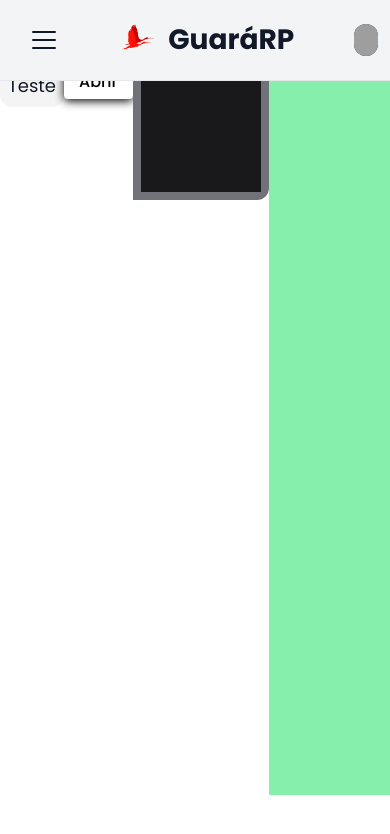
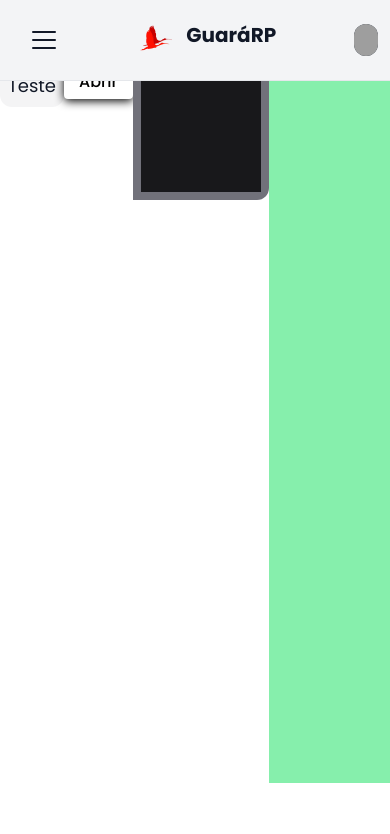
Before and after one commit to Teamtanic/Codigo-Frontend, a React (Vite) app: page /teste in a window 390 px wide. Shown: the top 834 px of the page. Built offline with nearby package versions, Linux system fonts and the light colour scheme; grey boxes are pictures that could not be loaded.

Commit message:
Add responsive

```diff
--- a/src/components/Heading.tsx
+++ b/src/components/Heading.tsx
@@ -23,9 +23,9 @@ export function Heading({
         className={clsx(
           "text-gray-900 dark:text-gray-100 font-bold font-poppins",
           {
-            "md:text-lg max-md::text-md": size === "sm",
-            "md:text-xl max-md::text-lg": size === "md",
-            "md:text-2xl max-md:text-xl": size === "lg",
+            "md:text-lg max-md:text-md max-sm:text-sm": size === "sm",
+            "md:text-xl max-md:text-md max-sm:text-sm": size === "md",
+            "md:text-2xl max-md:text-xl max-sm:text-lg": size === "lg",
           },
           className
         )}
```
